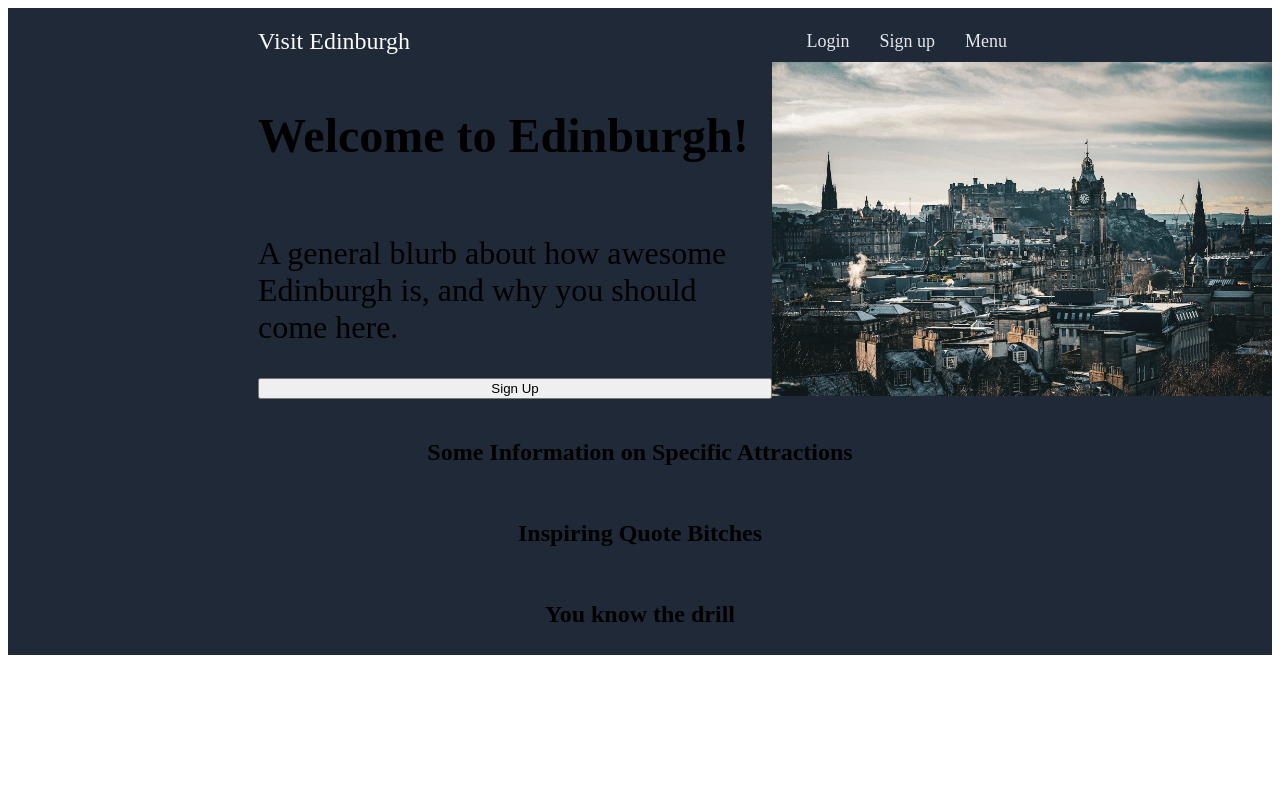
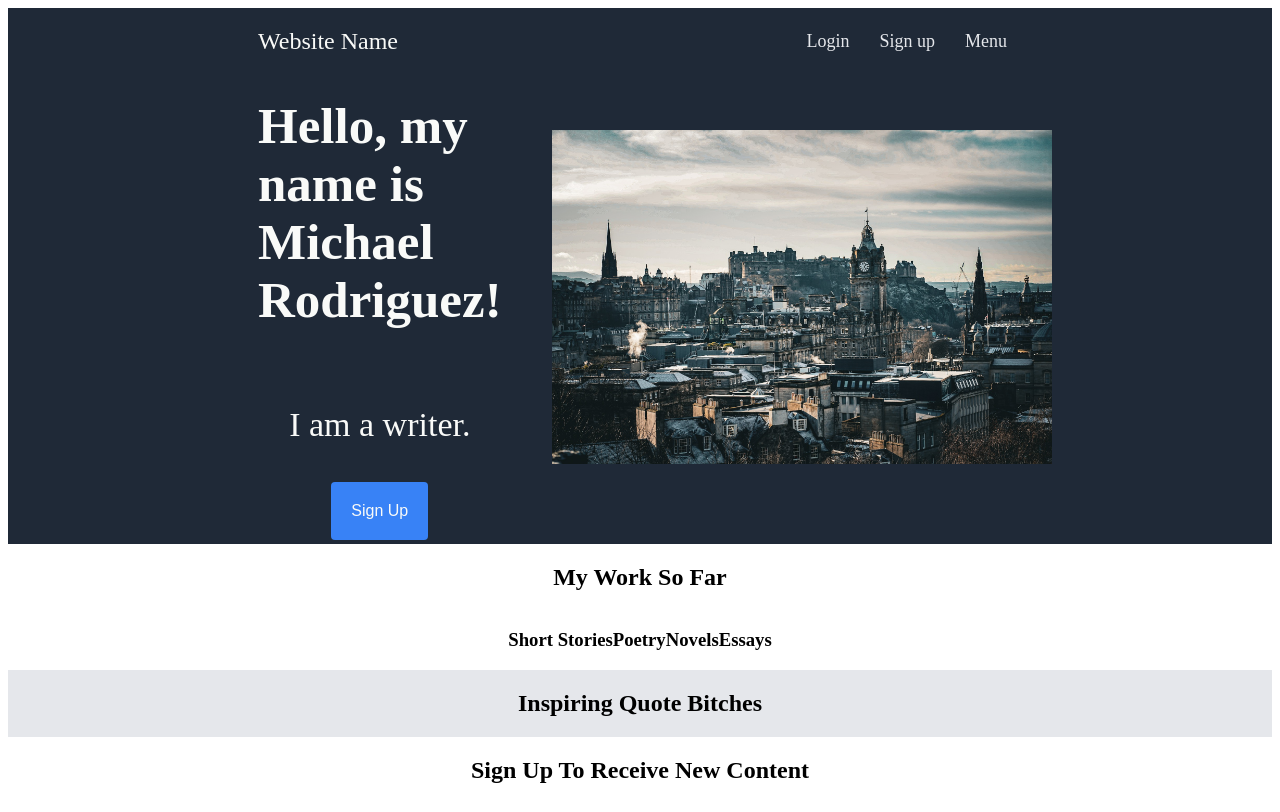
Before and after one commit to miker45/Odin_Project1, a plain HTML site: page index.html in a window 1280 px wide. Drawn offline with Linux system fonts and the light colour scheme.

Commit message:
setup basic layout of page

```diff
--- a/index.html
+++ b/index.html
@@ -4,13 +4,13 @@
     <meta charset="UTF-8">
     <meta http-equiv="X-UA-Compatible" content="IE=edge">
     <meta name="viewport" content="width=device-width, initial-scale=1.0">
-    <title>Edinburgh Tourism Information</title>
+    <title>Michael Rodriguez Portfolio</title>
     <link href="./resources/css/styles.css" rel="stylesheet">
 </head>
 <body>
     <div class="header-container">
         <div class="header logo">
-            <div class="logo-item">Visit Edinburgh</div>
+            <div class="logo-item">Website Name</div>
         </div>
         <div class="header link">
             <div class="link-item">Login</div>
@@ -21,23 +21,29 @@
     <div class="main-container">
         <div class="main text">
             <div class="main-text">
-                <h2>Welcome to Edinburgh!</h2>
-                <P>A general blurb about how awesome Edinburgh is, and why you should come here.</p>
-            </dov>
+                <h2>Hello, my name is Michael Rodriguez!</h2>
+                <P>I am a writer.</p>
+            </div>
             <button>Sign Up</button>
         </div>
         <div class="main img">
             <img src="./resources/images/castle-7728772_1920.jpg" alt="Edinburgh City Center" width="500" height="auto">
         </div>
     </div>
+    <div class="info heading">
+        <h2>My Work So Far</h2>
+    </div>
     <div class="info container">
-        <h2>Some Information on Specific Attractions</h2>
+        <h3>Short Stories</h3>
+        <h3>Poetry</h3>
+        <h3>Novels</h3>
+        <h3>Essays</h3>
     </div>
     <div class="quote">
         <h2>Inspiring Quote Bitches</h2>
     </div>
     <footer class="footer">
-        <h2>You know the drill</h2>
+        <h2>Sign Up To Receive New Content</h2>
     </footer>
 </body>
 </html>
--- a/resources/css/styles.css
+++ b/resources/css/styles.css
@@ -30,25 +30,60 @@
 }
 .main-container {
     display: flex;
-    flex-direction: column;
     justify-content: space-around;
     align-items: center;
     background-color: #1F2937;
-    height: 600px;
+    height: auto;
     width: auto;
 }
 
 .text {
     display: flex;
+    flex-direction: column;
     justify-content: center;
     align-items: center;
     margin-left: 250px;
-    font-size: 32px;
-    font-color: #F9FAF8;
+    margin-right: 25px;
+    font-size: 34px;
+    color: #F9FAF8;
 }
 .main-text {
     display: flex;
     justify-content: center;
-    align=items: center;
+    align-items: center;
     flex-direction: column;
 }
+
+button {
+    background-color: #3882F6;
+    border: none;
+    color: #F9FAF8;
+    padding: 20px;
+    text-align: center;
+    font-size: 16px;
+    margin: 4px 2px;
+    border-radius: 4px;
+}
+
+.img {
+    margin: 0px 250px 0px 25px;
+}
+
+.info {
+    display: flex;
+    justify-content: center;
+    align-items: center;
+}
+
+.quote {
+    display: flex;
+    justify-content: center;
+    align-items: center;
+    background-color: #E5E7EB;
+}
+
+.footer {
+    display: flex;
+    justify-content: center;
+    align-items: center;
+}
```
